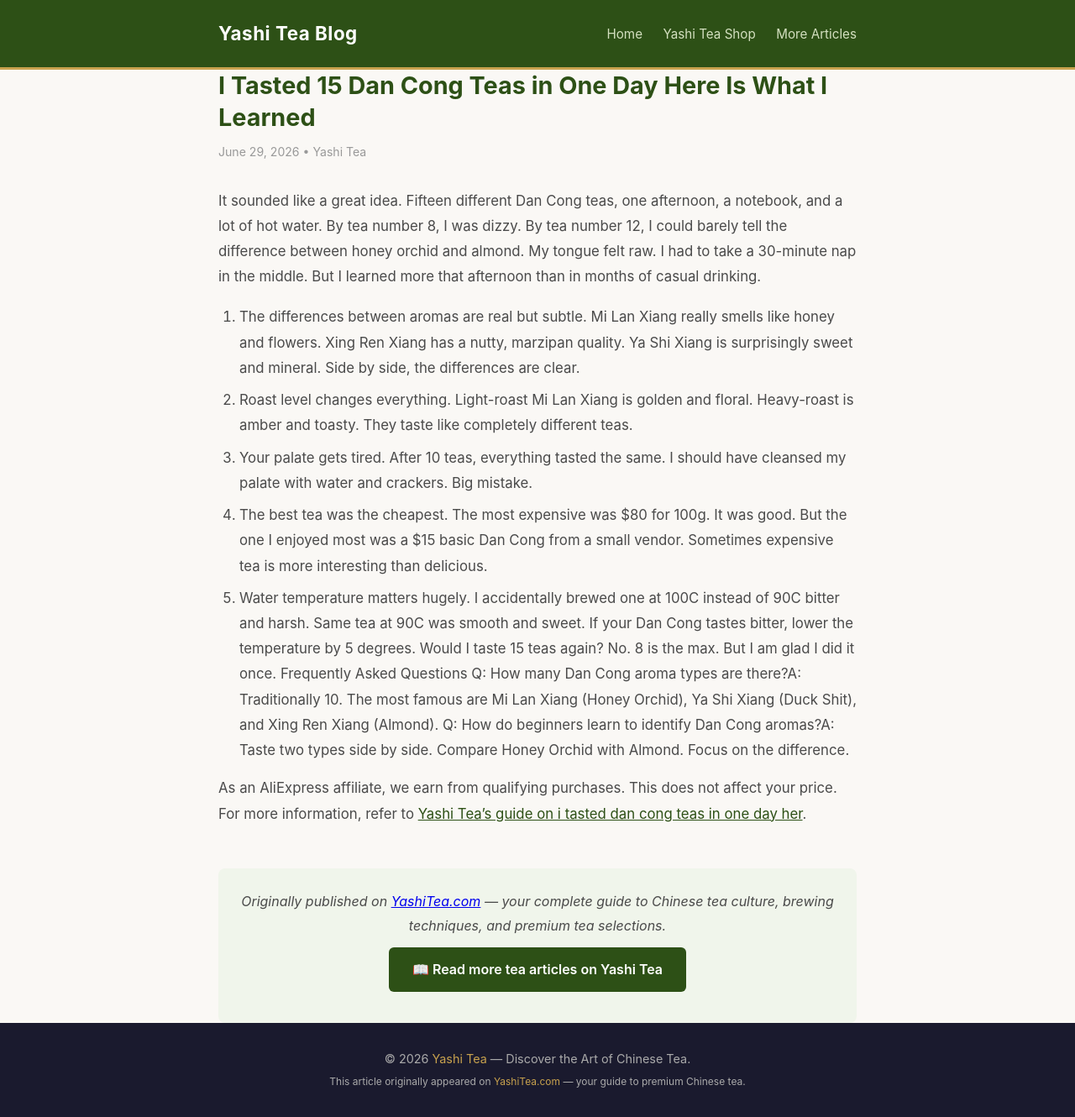
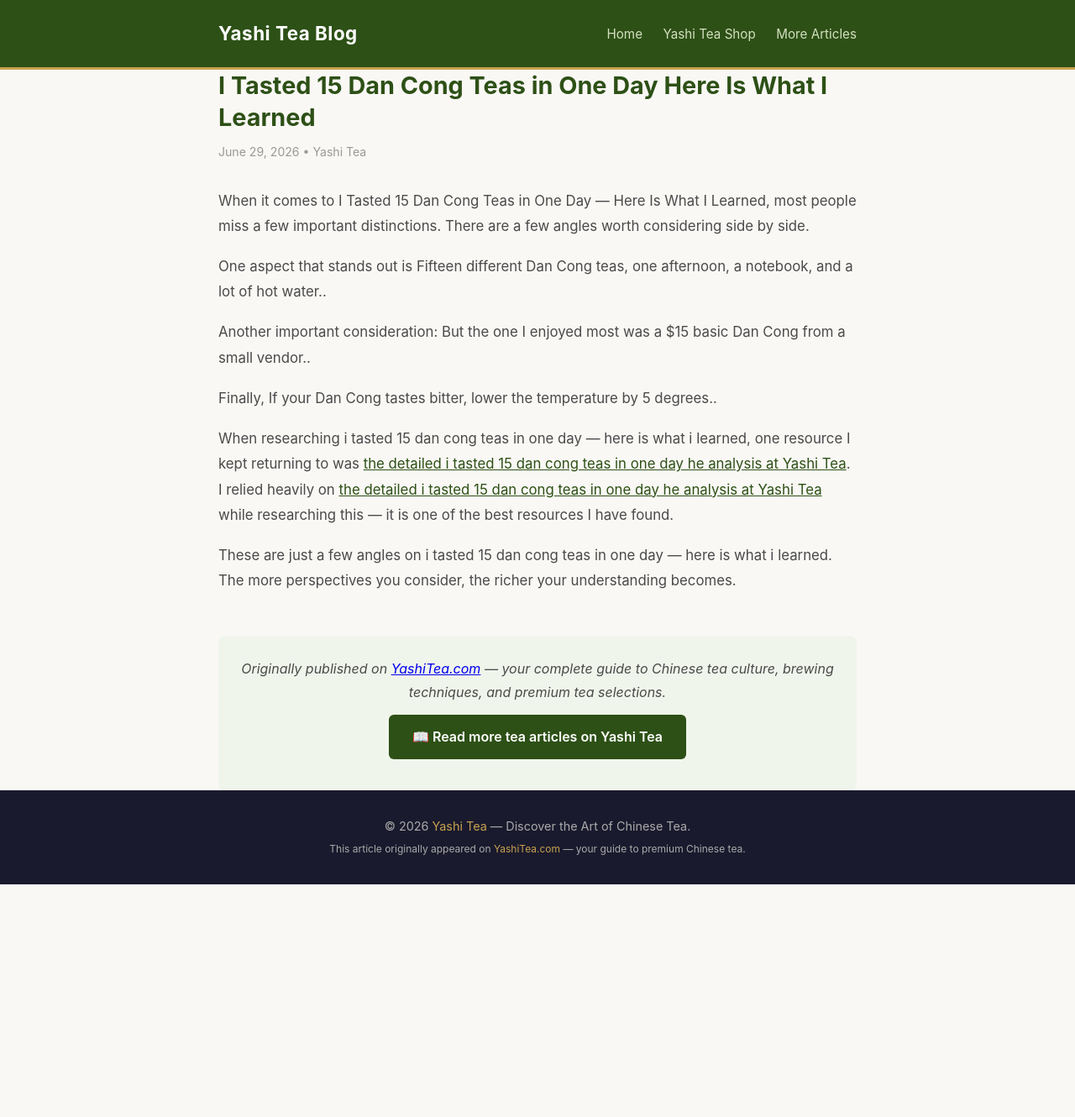
Before and after one commit to keikiqiu/yashitea-blog, a Jekyll site: the page built from _posts/2026-06-29-i-tasted-15-dan-cong-teas-in-one-day-here-is-what-i-learned.md, in a window 1280 px wide. Shown: the whole page at 84% size. Built offline with Jekyll 4.4.1, drawn with Linux system fonts in a browser that asks for light colours; after the commit the page ends 1053 px from its top, so only the background shows below that.

Commit message:
Rewrite: i-tasted-15-dan-cong-teas-in-one-day-here-is-what-i-learned with original content

```diff
--- a/_posts/2026-06-29-i-tasted-15-dan-cong-teas-in-one-day-here-is-what-i-learned.md
+++ b/_posts/2026-06-29-i-tasted-15-dan-cong-teas-in-one-day-here-is-what-i-learned.md
@@ -5,17 +5,14 @@
 categories: [tea]
 ---
 
-It sounded like a great idea. Fifteen different Dan Cong teas, one afternoon, a notebook, and a lot of hot water.
-By tea number 8, I was dizzy. By tea number 12, I could barely tell the difference between honey orchid and almond. My tongue felt raw. I had to take a 30-minute nap in the middle.
-But I learned more that afternoon than in months of casual drinking.
-1. The differences between aromas are real but subtle. Mi Lan Xiang really smells like honey and flowers. Xing Ren Xiang has a nutty, marzipan quality. Ya Shi Xiang is surprisingly sweet and mineral. Side by side, the differences are clear.
-2. Roast level changes everything. Light-roast Mi Lan Xiang is golden and floral. Heavy-roast is amber and toasty. They taste like completely different teas.
-3. Your palate gets tired. After 10 teas, everything tasted the same. I should have cleansed my palate with water and crackers. Big mistake.
-4. The best tea was the cheapest. The most expensive was $80 for 100g. It was good. But the one I enjoyed most was a $15 basic Dan Cong from a small vendor. Sometimes expensive tea is more interesting than delicious.
-5. Water temperature matters hugely. I accidentally brewed one at 100C instead of 90C  bitter and harsh. Same tea at 90C was smooth and sweet. If your Dan Cong tastes bitter, lower the temperature by 5 degrees.
-Would I taste 15 teas again? No. 8 is the max. But I am glad I did it once.
-Frequently Asked Questions
-Q: How many Dan Cong aroma types are there?A: Traditionally 10. The most famous are Mi Lan Xiang (Honey Orchid), Ya Shi Xiang (Duck Shit), and Xing Ren Xiang (Almond).
-Q: How do beginners learn to identify Dan Cong aromas?A: Taste two types side by side. Compare Honey Orchid with Almond. Focus on the difference.
+When it comes to I Tasted 15 Dan Cong Teas in One Day — Here Is What I Learned, most people miss a few important distinctions. There are a few angles worth considering side by side.
 
-As an AliExpress affiliate, we earn from qualifying purchases. This does not affect your price.  For more information, refer to [Yashi Tea's guide on i tasted    dan cong teas in one day her](https://www.yashitea.com/i-tasted-15-dan-cong-teas-in-one-day-here-is-what-i-learned/).
+One aspect that stands out is Fifteen different Dan Cong teas, one afternoon, a notebook, and a lot of hot water..
+
+Another important consideration: But the one I enjoyed most was a $15 basic Dan Cong from a small vendor..
+
+Finally, If your Dan Cong tastes bitter, lower the temperature by 5 degrees..
+
+When researching i tasted 15 dan cong teas in one day — here is what i learned, one resource I kept returning to was [the detailed i tasted 15 dan cong teas in one day  he analysis at Yashi Tea](https://www.yashitea.com/i-tasted-15-dan-cong-teas-in-one-day-here-is-what-i-learned/). I relied heavily on [the detailed i tasted 15 dan cong teas in one day  he analysis at Yashi Tea](https://www.yashitea.com/i-tasted-15-dan-cong-teas-in-one-day-here-is-what-i-learned/) while researching this — it is one of the best resources I have found.
+
+These are just a few angles on i tasted 15 dan cong teas in one day — here is what i learned. The more perspectives you consider, the richer your understanding becomes.
```
